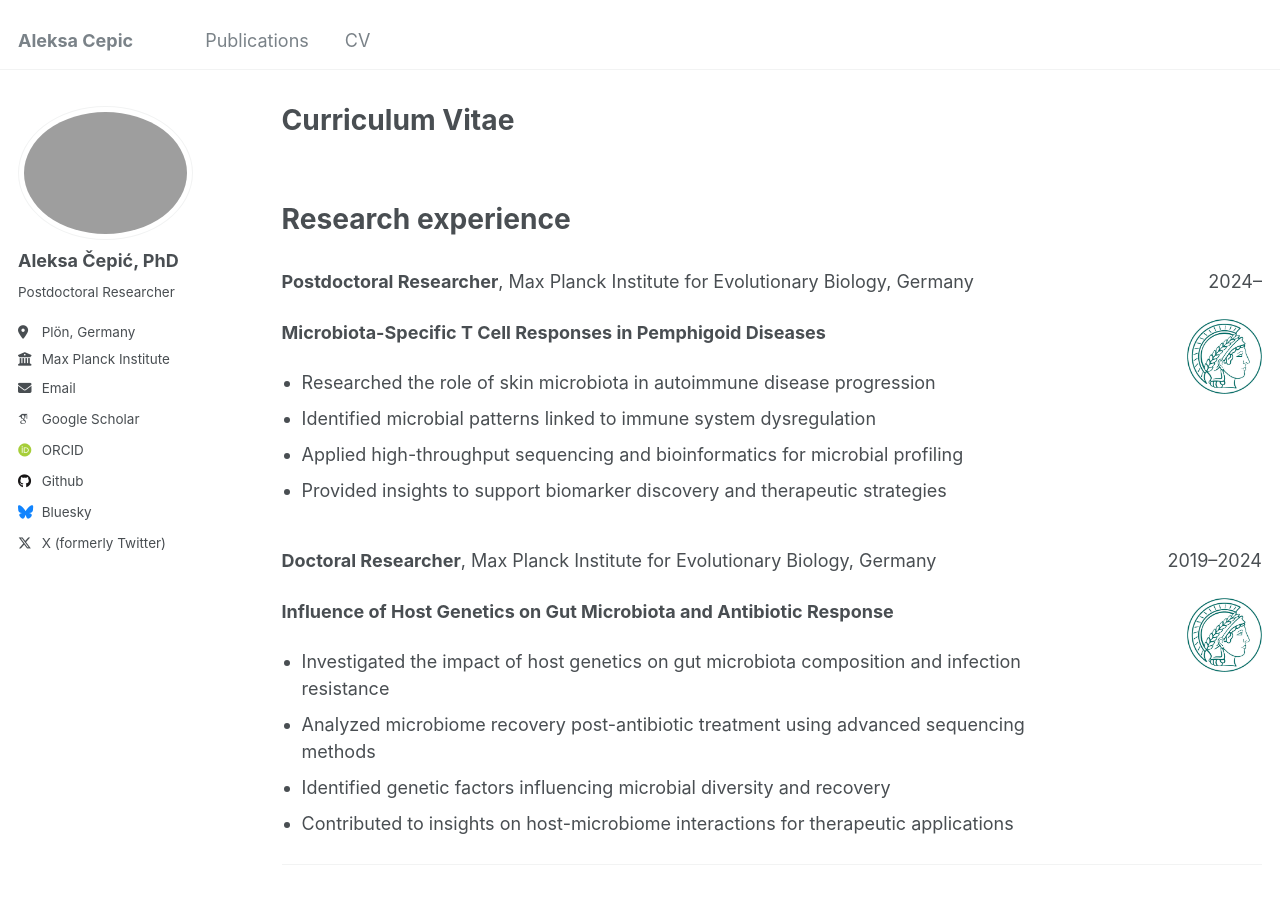
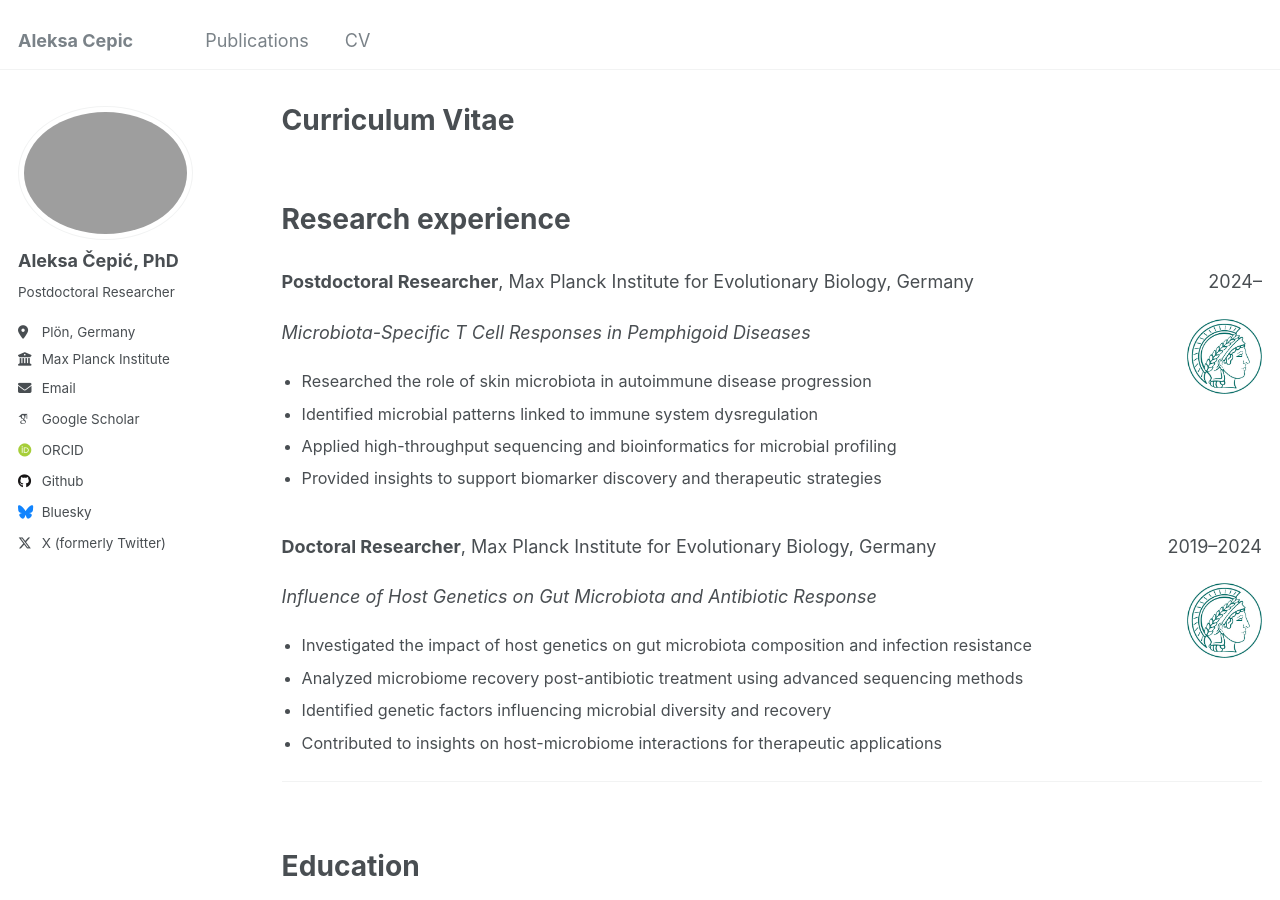
Before and after one commit to drcepic/drcepic.github.io, a Jekyll site: the page built from _pages/cv.md, in a window 1280 px wide and 900 px high. Built offline with Jekyll 4.4.1, drawn with Linux system fonts in a browser that asks for light colours; some web fonts are replaced.

Commit message:
Update cv.md

```diff
--- a/_pages/cv.md
+++ b/_pages/cv.md
@@ -21,8 +21,8 @@ Research experience
     <p>
       <b>Postdoctoral Researcher</b>, Max Planck Institute for Evolutionary Biology, Germany
     </p>
-    <p><b>Microbiota-Specific T Cell Responses in Pemphigoid Diseases</b></p>
-    <ul style="margin: 0; padding-left: 20px;">
+    <p style="margin-top: 8px;"><i>Microbiota-Specific T Cell Responses in Pemphigoid Diseases</i></p>
+    <ul style="margin: 0; padding-left: 20px; font-size: 0.9em;">
       <li>Researched the role of skin microbiota in autoimmune disease progression</li>
       <li>Identified microbial patterns linked to immune system dysregulation</li>
       <li>Applied high-throughput sequencing and bioinformatics for microbial profiling</li>
@@ -45,8 +45,8 @@ Research experience
     <p>
       <b>Doctoral Researcher</b>, Max Planck Institute for Evolutionary Biology, Germany
     </p>
-    <p><b>Influence of Host Genetics on Gut Microbiota and Antibiotic Response</b></p>
-    <ul style="margin: 0; padding-left: 20px;">
+    <p style="margin-top: 8px;"><i>Influence of Host Genetics on Gut Microbiota and Antibiotic Response</i></p>
+    <ul style="margin: 0; padding-left: 20px; font-size: 0.9em;">
       <li>Investigated the impact of host genetics on gut microbiota composition and infection resistance</li>
       <li>Analyzed microbiome recovery post-antibiotic treatment using advanced sequencing methods</li>
       <li>Identified genetic factors influencing microbial diversity and recovery</li>
@@ -64,7 +64,6 @@ Research experience
 <hr>
 
 <br/>
-
 
 
 Education
```
